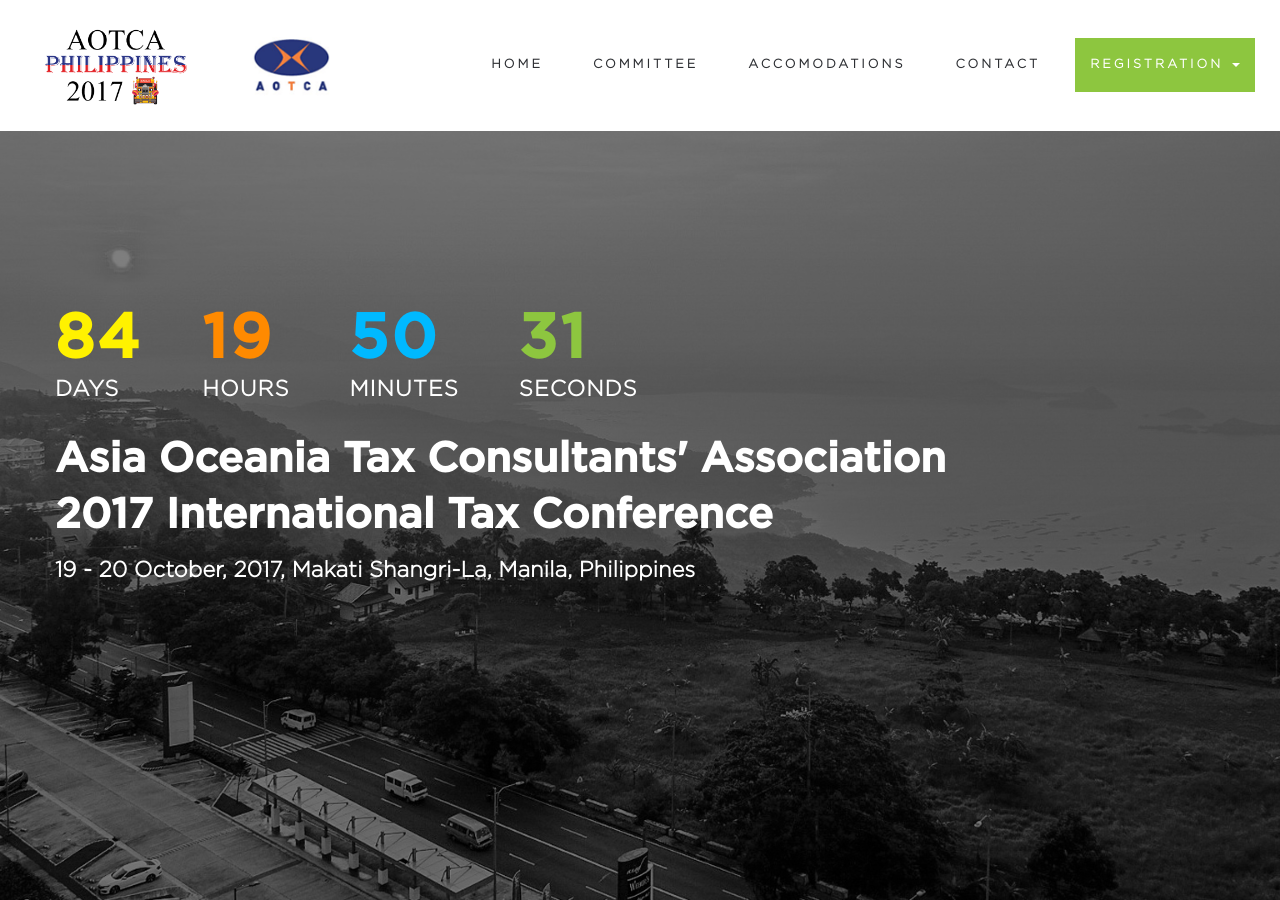
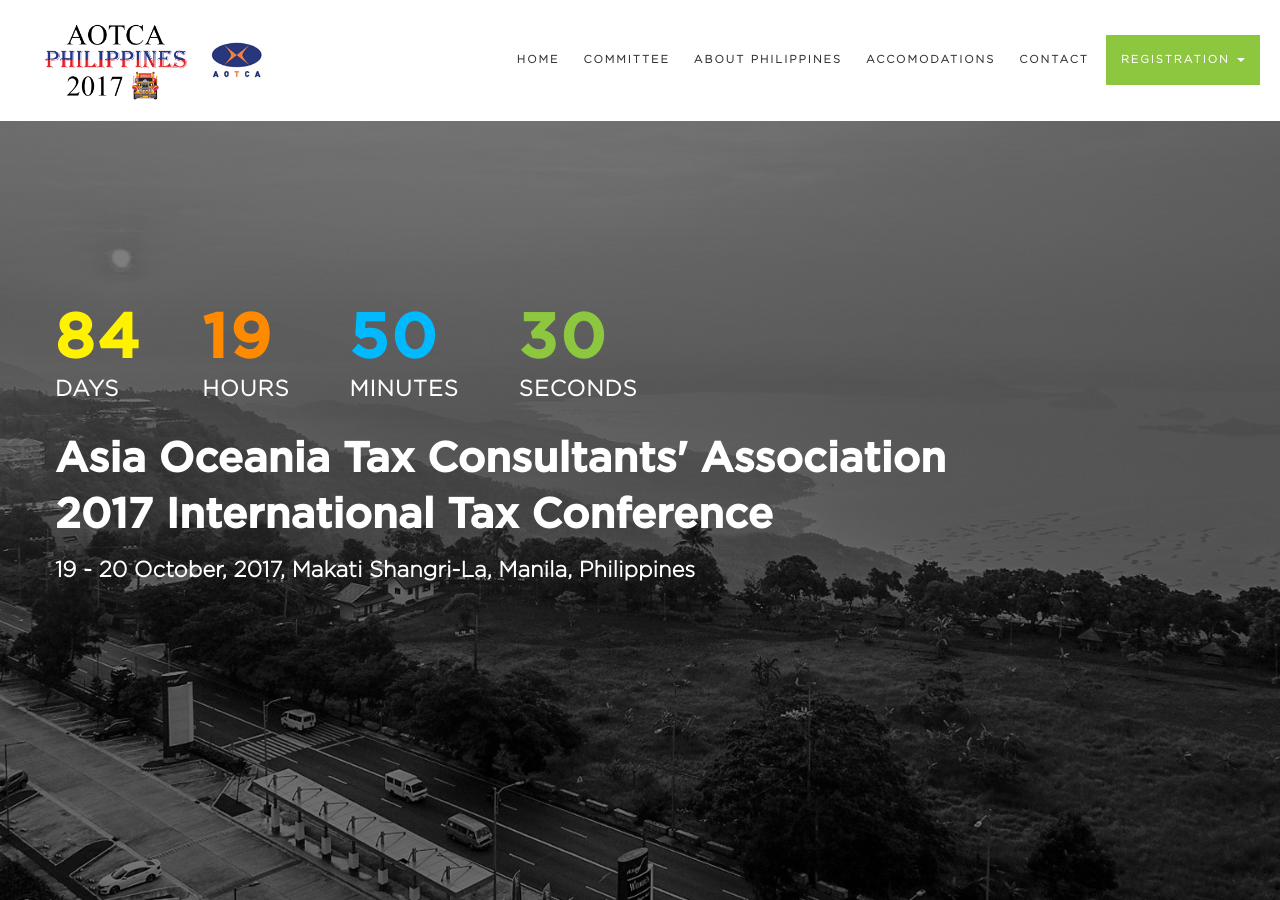
Before and after one commit to aotca2017/aotca2017.github.io, a Jekyll site: the page built from index.html, in a window 1280 px wide and 900 px high. Built offline with Jekyll 4.4.1, drawn with Linux system fonts in a browser that asks for light colours; nearby versions of some CDN libraries.

Commit message:
Update navbar

```diff
--- a/_data/navbar.yml
+++ b/_data/navbar.yml
@@ -4,6 +4,9 @@
 - name: Committee
   url: comittee
 
+- name: About Philippines
+  url: aboutPH
+
 - name: Accomodations
   url: accomodation
 
--- a/_includes/navbar.html
+++ b/_includes/navbar.html
@@ -11,7 +11,7 @@
             <a class="navbar-brand" href="#">
                 <img src="/img/brand-logo.png"/>
             </a>
-            <a class="navbar-brand" href="#">
+            <a class="navbar-brand brand-small" href="#">
                 <img src="/img/aotca-ico.png"/>
             </a>
 
--- a/_sass/main.sass
+++ b/_sass/main.sass
@@ -15,11 +15,11 @@
       height: inherit
       .navbar-header
         transition: all 300ms ease
-        height: 130px !important
+        height: 120px !important
         .navbar-brand
           height: inherit
           padding-left: 30px
-          padding-right: 30px
+          padding-right: 20px
           margin-left: 0px
           img
             transition: all 300ms ease
@@ -31,9 +31,14 @@
             -o-transform: translateY(-50%)
             -ms-transform: translateY(-50%)
             height: 90px
+        .brand-small
+          padding-left: 0
+          padding-right: 0
+          img
+            height: 60px
       .navbar-nav
         transition: all 300ms ease
-        height: 130px !important
+        height: 120px !important
         margin-right: 0
         .navbar-menu
           top: 50%
@@ -43,8 +48,7 @@
           -o-transform: translateY(-50%)
           -ms-transform: translateY(-50%)
           padding: 0
-          margin: auto 10px
-
+          margin: auto 5px
           .menu
             color: #2d2f33
             overflow: hidden
@@ -52,10 +56,10 @@
             font-weight: bold
             z-index: 5
             display: table
-            font-size: 0.9em
-            padding: 10px 15px
+            font-size: 11px
+            padding: 10px 7px
             text-decoration: none
-            letter-spacing: 3px
+            letter-spacing: 2px
             &:before, &:after
               content: ""
               display: block
@@ -107,10 +111,10 @@
             font-weight: bold
             z-index: 5
             display: table
-            font-size: 0.9em
-            padding: 17px 15px
+            font-size: 11px
+            padding: 15px 15px
             text-decoration: none
-            letter-spacing: 3px
+            letter-spacing: 2px
           .dropdown-menu
             li
               a
@@ -129,6 +133,9 @@
             -webkit-filter: none
             -moz-filter: none
             -o-filter: none
+        .brand-small
+          img
+            height: 60px !important
       .navbar-nav
         height: 90px !important
         .navbar-menu
--- a/js/home.js
+++ b/js/home.js
@@ -1,7 +1,7 @@
 var main = {} || "";
 
 main.init = function(){
-    // main.onNavbarScroll();
+    main.onNavbarScroll();
     main.onBurgerMenuClick();
     main.onIconTransition();
     main.initCountDown();
```
